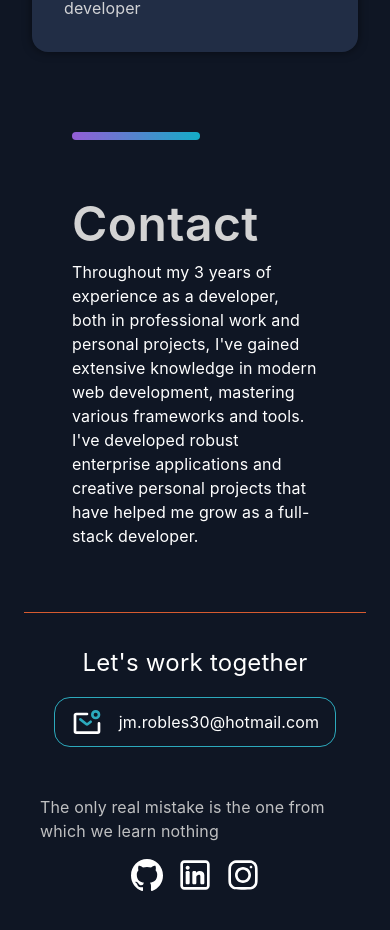
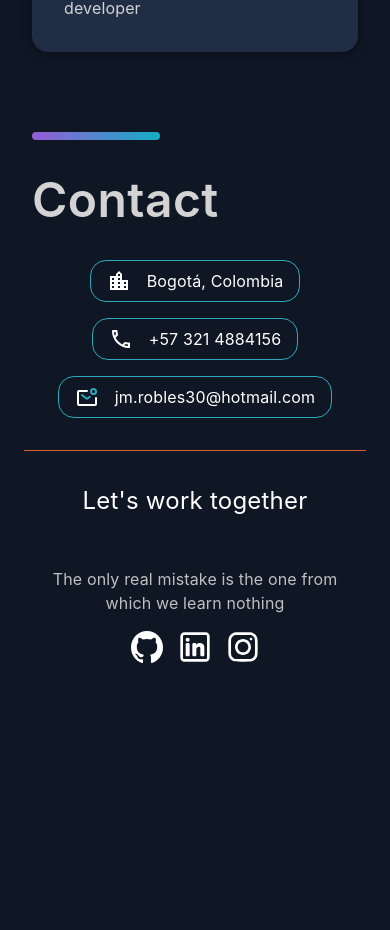
Before and after one commit to jmrobles10/Portfolio, a React (Vite) app: page / in a window 390 px wide. Shown: the part 9635-10565 px from the top of the page. After the commit the page ends 10354 px from the top, so only its background shows below. Built offline with nearby package versions, Linux system fonts and the light colour scheme.

Commit message:
Refactor Contact and Footer components for improved layout and responsiveness. Removed TechnologySection component, adjusted spacing and typography in Contact view, and updated Footer to enhance visual consistency across screen sizes.

```diff
--- a/src/components/Footer/view/Footer.tsx
+++ b/src/components/Footer/view/Footer.tsx
@@ -1,5 +1,4 @@
 import { Divider, Stack, Typography } from '@mui/material'
-import { MailIcon } from '../../../assets/Mailicon'
 import { GitHubIcon } from '../../../assets/GitHubIcon';
 import { LinkedInIcon } from '../../../assets/LinkedInIcon';
 import { InstagramIcon } from '../../../assets/InstagramIcon';
@@ -7,26 +6,18 @@ import { InstagramIcon } from '../../../assets/InstagramIcon';
 const Footer = () => {
     const fontFamily = 'Inter, sans-serif';
     return (
-        <Stack direction={'column'} justifyContent={'start'} alignItems={'center'} spacing={2} mt={'4rem'} mb={{ xs: '2rem', md: '4rem' }}>
+        <Stack direction={'column'} justifyContent={'start'} alignItems={'center'} spacing={2} mt={{ xs: '2rem', md: '4rem' }} mb={{ xs: '2rem', md: '4rem' }}>
             <Divider sx={{ width: '100%', background: '#F46737' }} />
             <Stack direction={{ xs: 'column', sm: 'row' }} justifyContent={'space-between'} alignItems={'center'} spacing={2} alignSelf={'stretch'}
                 p={{ xs: '1rem 1rem', sm: '1rem 5rem', xl: '1rem 5rem' }}>
                 <Typography fontFamily={fontFamily} fontSize={{ xs: '1.5rem', xl: '2rem' }} color={'#fff'}>
                     Let's work together
                 </Typography>
-                <Stack direction={'row'} justifyContent={'center'} alignItems={'center'} spacing={2}
-                    sx={{ border: '1px solid #2ca9bc', borderRadius: '1rem', padding: '0.5rem 1rem', cursor: 'pointer' }}
-                >
-                    <MailIcon sx={{ height: '2rem', width: '2rem' }} />
-                    <Typography fontFamily={fontFamily} fontSize={{ xs: '1rem', xl: '1.2rem' }} color={'#fff'}>
-                        jm.robles30@hotmail.com
-                    </Typography>
-                </Stack>
             </Stack>
             <Stack direction={{ xs: 'column', sm: 'row' }} justifyContent={'space-between'} alignItems={'center'} spacing={2} alignSelf={'stretch'}
                 p={{ xs: '1rem 1rem', sm: '1rem 5rem', xl: '1rem 5rem' }}
             >
-                <Typography fontFamily={fontFamily} fontSize={{ xs: '1rem', sm: '1.2rem' }} color={'rgba(211, 211, 211, 0.9)'}>
+                <Typography fontFamily={fontFamily} fontSize={{ xs: '1rem', sm: '1.2rem' }} color={'rgba(211, 211, 211, 0.9)'} textAlign={{ xs: 'center', sm: 'start' }}>
                     The only real mistake is the one from which we learn nothing
                 </Typography>
                 <Stack direction={'row'} justifyContent={'center'} alignItems={'center'} spacing={2}>
--- a/src/pages/Contact/view/Contact.tsx
+++ b/src/pages/Contact/view/Contact.tsx
@@ -1,30 +1,46 @@
+import { LocationCityOutlined, PhoneOutlined } from '@mui/icons-material';
 import { Box, Stack, Typography } from '@mui/material'
+import { MailIcon } from '../../../assets';
 
 const Contact = () => {
     const fontFamily = 'Inter, sans-serif';
 
     return (
-        <Stack
-            id='contact'
-            pl={{ xs: '3rem', xl: '0rem' }} pr={{ xs: '3rem', xl: '0rem' }}
-            spacing={6}
-            direction={'column'}
-        >
-            <Box
-                width={'8rem'}
-                height={'0.5rem'}
-                sx={{ background: 'linear-gradient(270deg, rgb(19, 173, 199) 0%, rgb(148, 93, 214) 100%)', borderRadius: '1rem', }}
-            />
-            <Stack direction={'column'} spacing={0} justifyContent={'start'} alignItems={'start'}>
-                <Typography fontFamily={fontFamily} fontSize={{ xs: '3rem', xl: '4rem' }} fontWeight={600} color={'rgb(211, 211, 211)'}>
-                    Contact
-                </Typography>
-                <Typography fontFamily={fontFamily} fontSize={{ xs: '1rem', xl: '1.2rem' }} color={'#fff'}>
-                    Throughout my 3 years of experience as a developer, both in professional work and personal projects, I've gained extensive knowledge in modern web development, mastering various frameworks and tools. I've developed robust enterprise applications and creative personal projects that have helped me grow as a full-stack developer.{' '}
-                </Typography>
+        <Stack id='contact' pl={{ xs: '0.5rem', md: '3rem', xl: '0rem' }} pr={{ xs: '0.5rem', md: '3rem', xl: '0rem' }} spacing={3} direction={'column'}>
+            <Box width={'8rem'} height={'0.5rem'} sx={{ background: 'linear-gradient(270deg, rgb(19, 173, 199) 0%, rgb(148, 93, 214) 100%)', borderRadius: '1rem', }} />
+
+            <Typography fontFamily={fontFamily} fontSize={{ xs: '3rem', xl: '4rem' }} fontWeight={600} color={'rgb(211, 211, 211)'}>
+                Contact
+            </Typography>
+
+            <Stack direction={{ xs: 'column', md: 'row' }} spacing={2} justifyContent={'space-between'} alignItems={{ xs: 'center', md: 'start' }}
+                padding={{ xs: '0rem', md: '0rem 2rem' }}
+            >
+                <Stack direction={'row'} justifyContent={'center'} alignItems={'center'} spacing={2}
+                    sx={{ border: '1px solid #2ca9bc', borderRadius: '1rem', padding: '0.5rem 1rem', cursor: 'pointer' }}
+                >
+                    <LocationCityOutlined sx={{ height: { xs: '1.5rem', md: '2rem' }, width: { xs: '1.5rem', md: '2rem' }, color: '#fff' }} />
+                    <Typography fontFamily={fontFamily} fontSize={{ xs: '1rem', xl: '1.2rem' }} color={'#fff'}>
+                        Bogotá, Colombia
+                    </Typography>
+                </Stack>
+                <Stack direction={'row'} justifyContent={'center'} alignItems={'center'} spacing={2}
+                    sx={{ border: '1px solid #2ca9bc', borderRadius: '1rem', padding: '0.5rem 1rem', cursor: 'pointer' }}
+                >
+                    <PhoneOutlined sx={{ height: { xs: '1.5rem', md: '2rem' }, width: { xs: '1.5rem', md: '2rem' }, color: '#fff' }} />
+                    <Typography fontFamily={fontFamily} fontSize={{ xs: '1rem', xl: '1.2rem' }} color={'#fff'}>
+                        +57 321 4884156
+                    </Typography>
+                </Stack>
+                <Stack direction={'row'} justifyContent={'center'} alignItems={'center'} spacing={2}
+                    sx={{ border: '1px solid #2ca9bc', borderRadius: '1rem', padding: '0.5rem 1rem', cursor: 'pointer' }}
+                >
+                    <MailIcon sx={{ height: { xs: '1.5rem', md: '2rem' }, width: { xs: '1.5rem', md: '2rem' }, color: '#fff' }} />
+                    <Typography fontFamily={fontFamily} fontSize={{ xs: '1rem', xl: '1.2rem' }} color={'#fff'}>
+                        jm.robles30@hotmail.com
+                    </Typography>
+                </Stack>
             </Stack>
-
-
         </Stack>
     )
 }
```
Also changed, not shown: src/pages/Contact/components/TechnologySection.tsx (deleted, +0 -27 lines).
